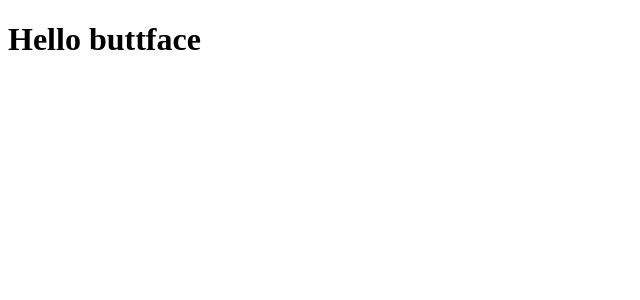
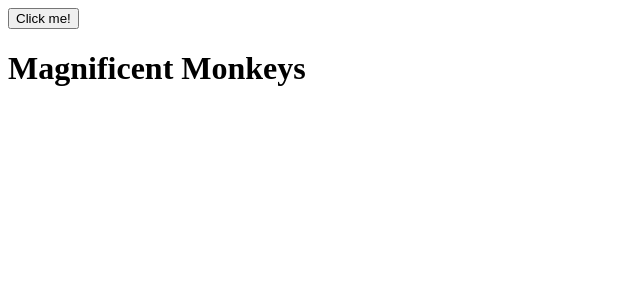
Before and after one commit to Kbouti/reactTesting, a React (Vite) app: page / in a window 1280 px wide. Shown: the top 300 px of the page, without its empty margins (0-640 px from the left). Built offline with nearby package versions, Linux system fonts and the light colour scheme.

Commit message:
Add button and pass initial test

```diff
--- a/src/hello.jsx
+++ b/src/hello.jsx
@@ -1,9 +1,17 @@
-import React from "react";
+import {React, useState} from "react";
 
 function Hello() {
+
+const [heading, setHeading] = useState("Magnificent Monkeys");
+
+function clickHandler() {
+    setHeading("Radical Rhinos")
+}
+
   return (
     <>
-      <h1>Hello buttface</h1>
+    <button type="button" onClick={clickHandler}>Click me! </button>
+      <h1>{heading}</h1>
     </>
   );
 }
```
Also changed, not shown: 1 other file (tests, documents, lock files or other folders).
